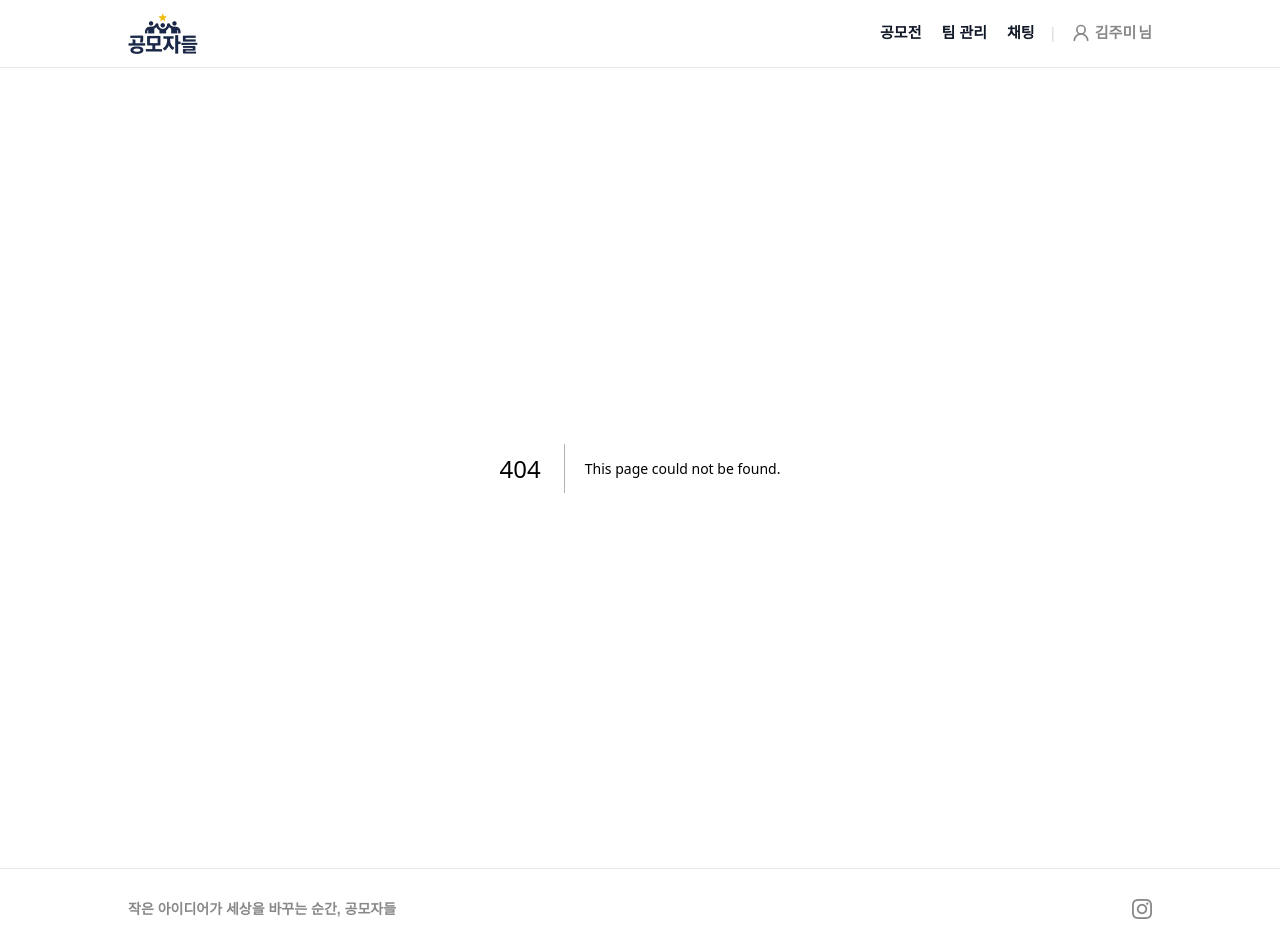
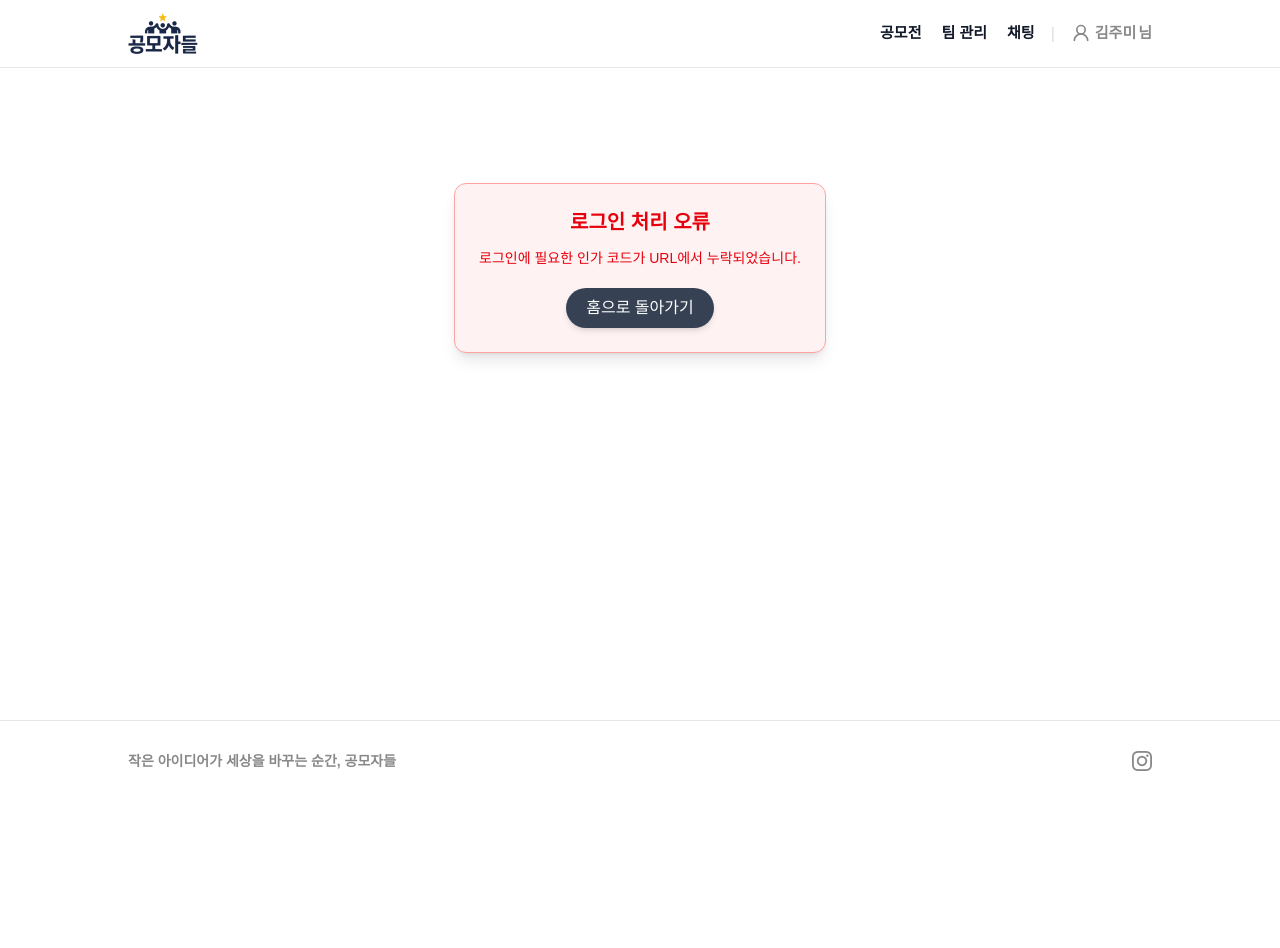
Before and after one commit to KMU-MIS-BALJAGUK/GMJD-WEB, a Next.js app: page /oauth/google/callback in a window 1280 px wide. Before the commit this address had no page. After the commit the page ends 800 px from the top, so only its background shows below. Built offline with nearby package versions, Linux system fonts and the light colour scheme; a web font is replaced by a local one.

Commit message:
feat: 로그인 로직 끄적여보기...

```diff
--- /dev/null
+++ b/src/app/oauth/google/callback/page.tsx
@@ -0,0 +1,104 @@
+'use client';
+
+import React, { useEffect, useState } from 'react';
+import { useRouter, useSearchParams } from 'next/navigation';
+
+// 🚨🚨 백엔드 API 엔드포인트: 인가 코드를 POST 요청으로 보낼 주소 🚨🚨
+const BACKEND_AUTH_API: string = 'https://dev.gmjd.site/oauth/google/callback';
+
+/**
+ * GoogleAuthCallbackPage:
+ * 구글에서 받은 인가 코드를 백엔드에 전달하고,
+ * 응답 헤더에서 액세스 토큰을 추출하여 로그인을 완료하는 페이지입니다.
+ * * 타입: React.FC (Function Component)를 사용하여 TypeScript 컴포넌트임을 명시합니다.
+ */
+const GoogleAuthCallbackPage: React.FC = () => {
+  const router = useRouter();
+  const searchParams = useSearchParams();
+
+  // 💡 상태 변수에 타입 명시: 로딩 상태는 boolean, 에러 메시지는 string 또는 null
+  const [loading, setLoading] = useState<boolean>(true);
+  const [error, setError] = useState<string | null>(null);
+
+  useEffect(() => {
+    // 💡 authCode는 문자열(string)이거나 없을 경우 null입니다.
+    const authCode: string | null = searchParams.get('code');
+
+    if (!authCode) {
+      setError('로그인에 필요한 인가 코드가 URL에서 누락되었습니다.');
+      setLoading(false);
+      return;
+    }
+
+    const exchangeCodeForTokens = async () => {
+      try {
+        // 2. fetch 요청 시작: 인가 코드를 JSON 형태로 백엔드에 POST 요청
+        const response: Response = await fetch(BACKEND_AUTH_API, {
+          method: 'POST',
+          headers: {
+            'Content-Type': 'application/json',
+          },
+          body: JSON.stringify({ code: authCode }),
+        });
+
+        if (!response.ok) {
+          // 서버 응답이 200 OK가 아닐 경우 에러 처리
+          const errorText: string = await response.text();
+          throw new Error(`토큰 교환 실패: ${response.status} - ${errorText.substring(0, 50)}...`);
+        }
+
+        // 3-1. 액세스 토큰 추출 (응답 헤더에서!)
+        // 헤더 값도 string 또는 null입니다.
+        const fullToken: string | null = response.headers.get('Authorization');
+        const accessToken: string | null = fullToken ? fullToken.replace('Bearer ', '') : null;
+
+        if (accessToken) {
+          // 💡 다음 할 일: 이 accessToken을 브라우저의 전역 상태나
+          //    localStorage/sessionStorage 등에 저장해야 합니다.
+          console.log('액세스 토큰 추출 성공:', accessToken);
+
+          // 3-2. 성공 후 마이페이지로 이동
+          router.push('/mypage');
+        } else {
+          throw new Error(
+            '서버 응답 헤더에서 액세스 토큰을 찾을 수 없습니다. 헤더 설정을 확인해주세요.'
+          );
+        }
+      } catch (e: unknown) {
+        // 💡 TypeScript에서 오류 처리를 위해 unknown으로 타입을 지정
+        // 오류 객체의 message를 안전하게 사용하기 위해 타입 가드 사용
+        setError(`로그인 실패: ${e instanceof Error ? e.message : '알 수 없는 오류 발생'}`);
+        setLoading(false);
+      }
+    };
+
+    exchangeCodeForTokens();
+  }, [searchParams, router]); // 의존성 배열에 router와 searchParams 추가
+
+  // 로딩 및 에러 UI
+  return (
+    <div className="flex flex-col items-center justify-center min-h-[50vh] p-4 text-center">
+      {error ? (
+        <div className="text-red-600 p-6 border border-red-300 rounded-xl shadow-lg bg-red-50">
+          <h2 className="text-xl font-bold mb-3">로그인 처리 오류</h2>
+          <p className="text-sm">{error}</p>
+          <button
+            onClick={() => router.push('/')}
+            className="mt-5 px-5 py-2 bg-gray-700 text-white rounded-full hover:bg-gray-800 transition-colors shadow-md"
+          >
+            홈으로 돌아가기
+          </button>
+        </div>
+      ) : (
+        <div className="flex flex-col items-center">
+          <div className="animate-spin rounded-full h-10 w-10 border-4 border-t-4 border-blue-500 border-opacity-25"></div>
+          <p className="mt-4 text-lg font-semibold text-gray-700">
+            {loading ? '인증 정보 확인 중입니다...' : '인증 처리 완료'}
+          </p>
+        </div>
+      )}
+    </div>
+  );
+};
+
+export default GoogleAuthCallbackPage;
--- a/src/app/signup/page.tsx
+++ b/src/app/signup/page.tsx
@@ -8,9 +8,14 @@ const LOGO_COLOR_CLASS = 'text-[#3F3356]';
 const GOOGLE_TEXT_COLOR_CLASS = 'text-gray-600';
 import { Tooltip, TooltipContent, TooltipProvider, TooltipTrigger } from '@/components/ui/tooltip';
 
+//구글 인가 요청 시작 주소
+const GOOGLE_LOGIN_START_URL = 'https://dev.gmjd.site/oauth/google';
+
 export default function SignupPage() {
   const handleGoogleSignIn = () => {
-    console.log('Google 로그인 버튼 클릭됨');
+    console.log('Google 로그인 버튼 클릭됨. 구글 인가 요청 시작.');
+    //구글 로그인 시작 주소로 강제 이동
+    window.location.href = GOOGLE_LOGIN_START_URL;
   };
 
   return (
```
